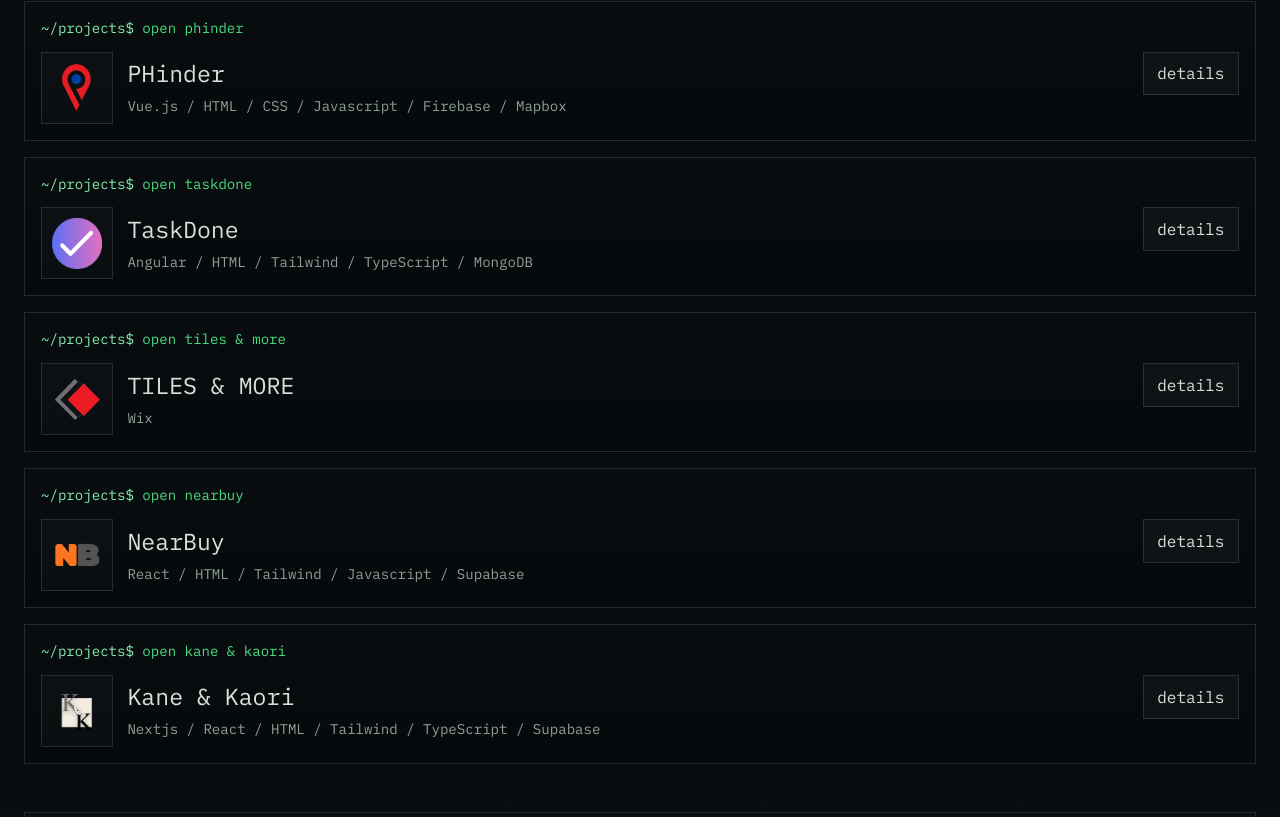
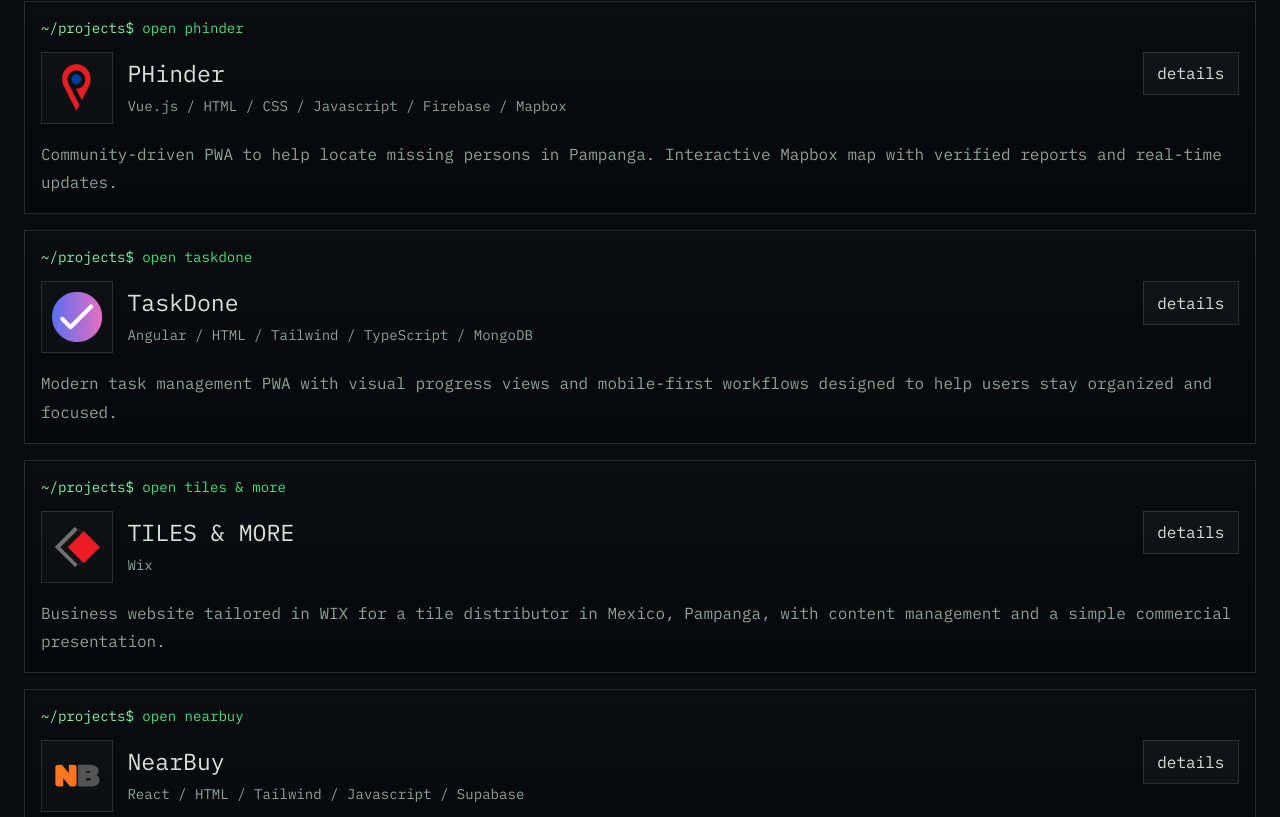
Before and after one commit to JeydiDJ/my-portfolio, an Angular app: page / in a window 1280 px wide. Shown: the part 1323-2140 px from the top of the page. Built offline with nearby package versions, Linux system fonts and the light colour scheme.

Commit message:
Collapsed state project changes

```diff
--- a/src/app/components/project-card/project-card.component.html
+++ b/src/app/components/project-card/project-card.component.html
@@ -16,6 +16,8 @@
           {{ expanded ? 'close' : 'details' }}
         </button>
       </div>
+
+      <p class="project-description">{{ description }}</p>
     </div>
   </div>
 
@@ -33,8 +35,6 @@
           class="project-shot"
         />
       </div>
-
-      <p class="project-description">{{ description }}</p>
 
       <div class="project-actions">
         <a *ngIf="liveLink" [href]="liveLink" target="_blank" rel="noreferrer" (click)="$event.stopPropagation()">
```
